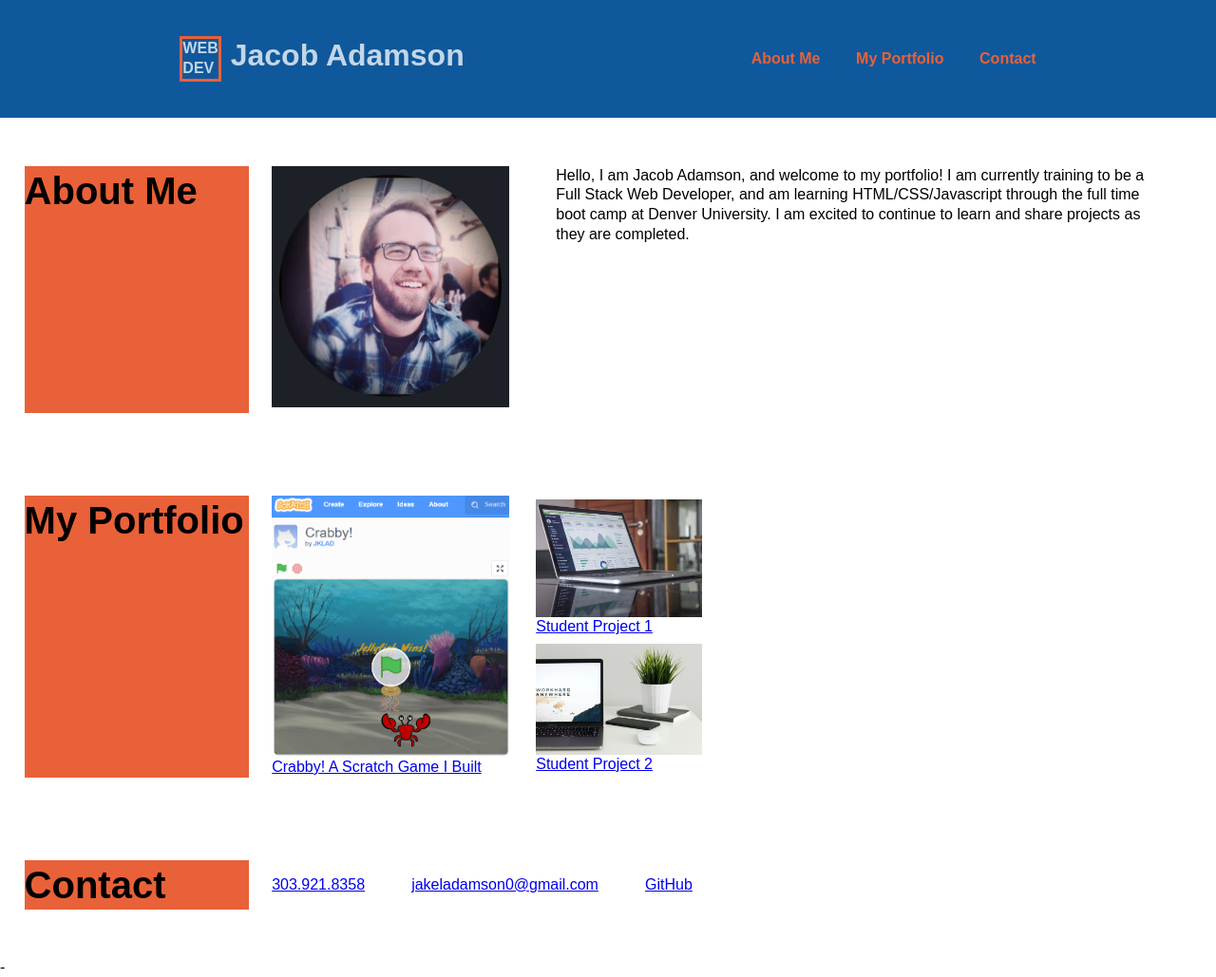
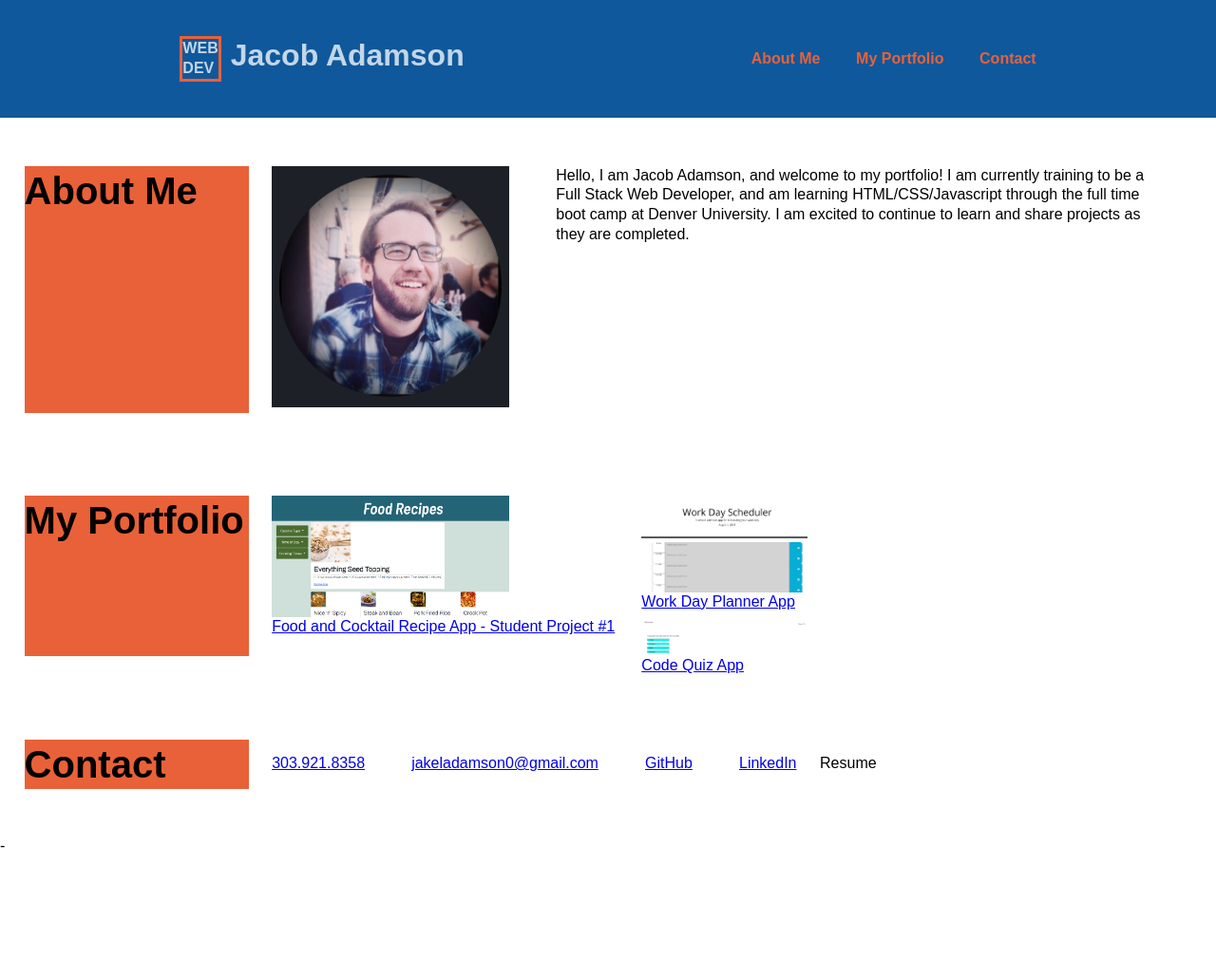
Before and after one commit to JKLA13/my-portfolio, a plain HTML site: page index.html in a window 1280 px wide. Shown: the whole page at 95% size. After the commit the page ends 901 px from the top, so only its background shows below. Drawn offline with Linux system fonts and the light colour scheme.

Commit message:
updated projects under portfolio, updated linkin info, and added gif to readme

```diff
--- a/assets/css/style.css
+++ b/assets/css/style.css
@@ -78,7 +78,7 @@ div, card {
   /* justify-content:space-around; */
 }
 
-#profile-pic, #game-pic {
+#profile-pic, #project-pic {
   width: 250px;
   height: auto;
 }
--- a/index.html
+++ b/index.html
@@ -50,30 +50,36 @@
       <h2>My Portfolio</h2>
       <card class="card1">
         <img
-          src="./assets/images/scratch-game.PNG"
-          id="game-pic"
-          alt="Scratch Game: Crabby!"
+          src="./assets/images/project1.PNG"
+          id="project-pic"
+          alt="Food and Cocktail Recipes"
         />
-        <a href="https://scratch.mit.edu/projects/551826079" target="_blank"
-          >Crabby! A Scratch Game I Built</a
+        <a
+          href="https://havoxprime.github.io/cocktailAndFood/foodpage.html"
+          target="_blank"
+          >Food and Cocktail Recipe App - Student Project #1</a
         >
       </card>
       <section class="card2">
         <card class="subCard">
           <img
-            src="./assets/images/carlos-muza-hpjSkU2UYSU-unsplash.jpg"
+            src="./assets/images/work-day-planner.PNG"
             id="website1"
-            alt="Student Project 1"
+            alt="Work Day Planner"
           />
-          <a href="#">Student Project 1</a>
+          <a href="https://jkla13.github.io/work-day-planner/" target="_blank"
+            >Work Day Planner App</a
+          >
         </card>
         <card class="subCard">
           <img
-            src="./assets/images/kevin-bhagat-zNRITe8NPqY-unsplash.jpg"
+            src="./assets/images/code-quiz.PNG"
             id="website2"
-            alt="Student Project 2"
+            alt="Code Quiz"
           />
-          <a href="#">Student Project 2</a>
+          <a href="https://jkla13.github.io/code-quiz/" target="_blank"
+            >Code Quiz App</a
+          >
         </card>
       </section>
     </section>
@@ -82,6 +88,15 @@
       <a href="tel:+13039218358">303.921.8358</a>
       <a href="mailto:jakeladamson0@gmail.com">jakeladamson0@gmail.com</a>
       <a href="https://github.com/JKLA13" target="_blank">GitHub</a>
+      <a
+        href="https://www.linkedin.com/in/jacob-adamson-535769103/"
+        target="_blank"
+        >LinkedIn</a
+        <a
+        src="./assets/images/JacobAdamsonResume2021.pdf"
+        target="_blank"
+        >Resume</a
+      >
     </section>
   </body>
 </html>
```
Also changed, not shown: assets/images/carlos-muza-hpjSkU2UYSU-unsplash.jpg (deleted), assets/images/code-quiz.PNG (added), assets/images/kevin-bhagat-zNRITe8NPqY-unsplash.jpg (deleted), assets/images/project1.PNG (added), assets/images/work-day-planner.PNG (added), 3 other files.
